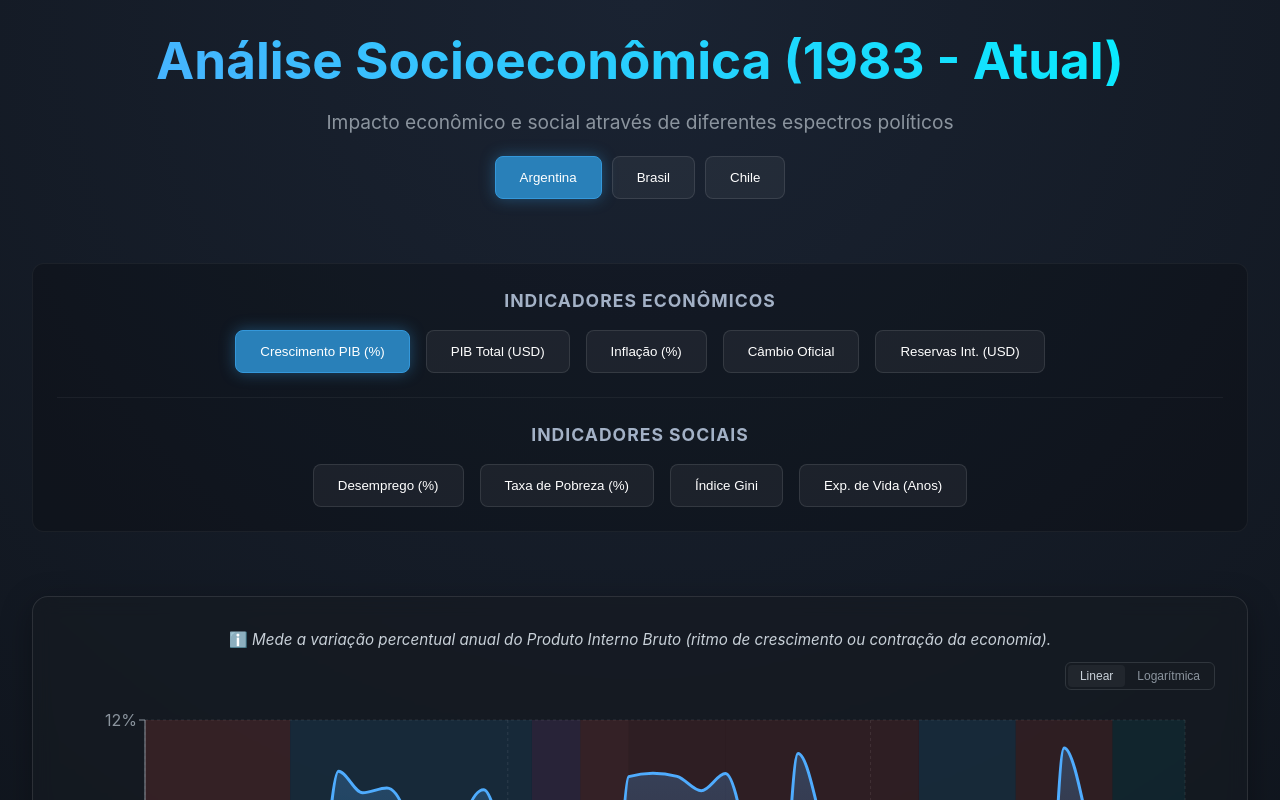
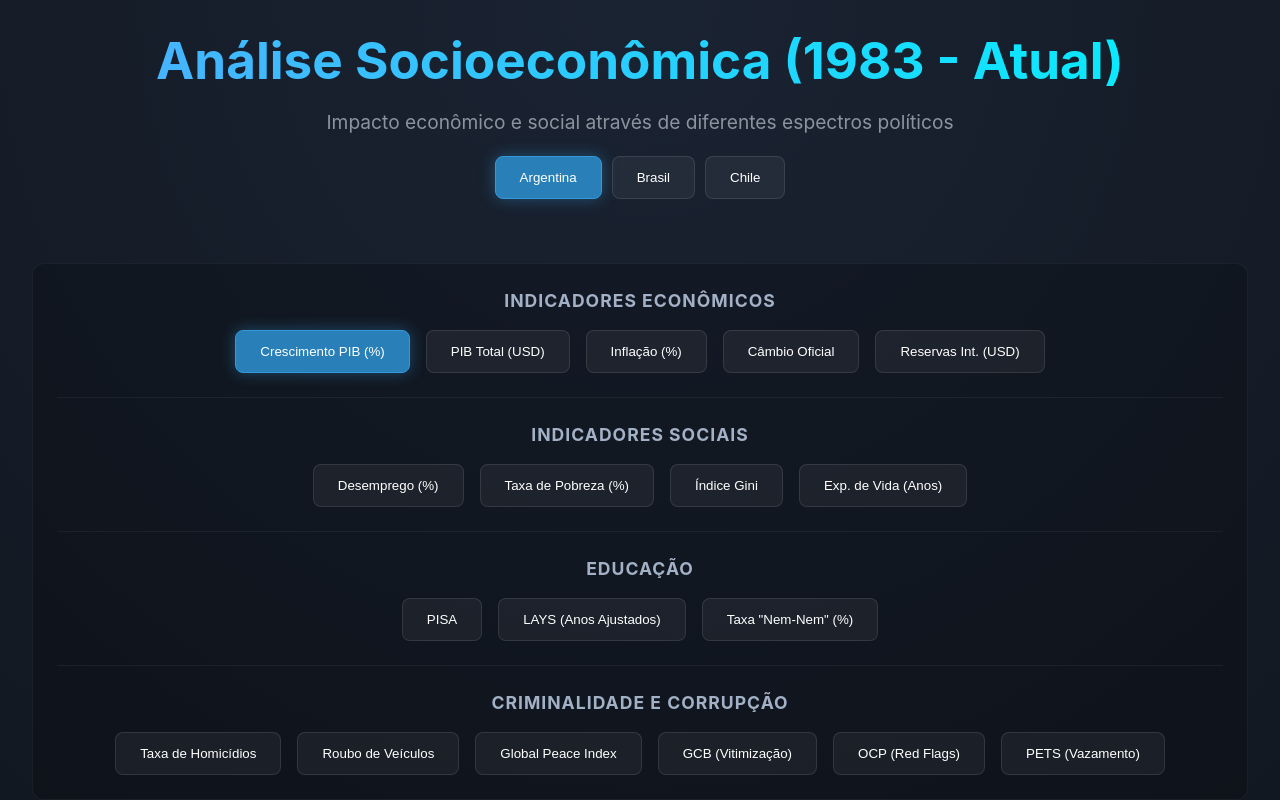
Before and after one commit to flavioescunha/dados-sociais-e-economicos-dos-governos, a React (Vite) app in the folder dashboard/: page / in a window 1280 px wide. Shown: the top 800 px of the page. Built offline with nearby package versions, Linux system fonts and the light colour scheme.

Commit message:
Adiciona novos indicadores de educação, criminalidade e corrupção

```diff
--- a/dashboard/src/App.jsx
+++ b/dashboard/src/App.jsx
@@ -16,7 +16,16 @@ function App() {
     unemployment: 'Fonte: Banco Mundial (OIT) - Código: SL.UEM.TOTL.ZS',
     poverty: 'Fonte: Banco Mundial - Código: SI.POV.UMIC (Pobreza US$ 6.85/dia)',
     gini: 'Fonte: Banco Mundial - Código: SI.POV.GINI',
-    life_expectancy: 'Fonte: Banco Mundial - Código: SP.DYN.LE00.IN'
+    life_expectancy: 'Fonte: Banco Mundial - Código: SP.DYN.LE00.IN',
+    homicide: 'Fonte: Banco Mundial (UNODC) - Código: VC.IHR.PSRC.P5',
+    neet: 'Fonte: Banco Mundial (OIT) - Código: SL.UEM.NEET.ZS',
+    lays: 'Fonte: Banco Mundial - Código: HD.HCI.LAYS',
+    gcb: 'Fonte: Transparência Internacional (Global Corruption Barometer)',
+    ocp: 'Fonte: Open Contracting Partnership',
+    pets: 'Fonte: Banco Mundial (PETS)',
+    car_theft: 'Fonte: Secretarias Estaduais de Segurança Pública',
+    gpi: 'Fonte: Institute for Economics & Peace',
+    pisa: 'Fonte: OCDE (PISA)'
   };
 
   useEffect(() => {
@@ -42,7 +51,16 @@ function App() {
     unemployment: 'Mostra o percentual da força de trabalho que está ativamente buscando emprego, mas não consegue encontrar.',
     poverty: 'Percentual da população que vive com menos de US$ 6,85 por dia (linha internacional de pobreza para a região).',
     gini: 'Mede a desigualdade de renda (de 0 a 100). Valores maiores indicam maior concentração de riqueza (desigualdade).',
-    life_expectancy: 'Média de anos de vida esperada para um recém-nascido, refletindo a qualidade geral de saúde e bem-estar.'
+    life_expectancy: 'Média de anos de vida esperada para um recém-nascido, refletindo a qualidade geral de saúde e bem-estar.',
+    homicide: 'Taxa de homicídios intencionais por 100 mil habitantes. Padrão ouro para medir violência extrema devido à baixíssima subnotificação.',
+    neet: 'Taxa de Jovens "Nem-Nem" (15 a 24 anos) que não estudam, não trabalham e não estão em treinamento.',
+    lays: 'Anos de Escolaridade Ajustados pela Aprendizagem (LAYS). Combina o tempo gasto na escola com a qualidade do aprendizado.',
+    gcb: 'Barômetro Global da Corrupção (GCB). Porcentagem de pessoas que relatam experiência direta de pagamento de propinas.',
+    ocp: 'Open Contracting Partnership. Analisa contratos públicos para identificar "bandeiras vermelhas" (ex: licitações de concorrente único).',
+    pets: 'Rastreamento de Despesas Públicas (PETS). Mede a diferença contábil entre a verba enviada e a efetivamente recebida na ponta.',
+    car_theft: 'Taxa de roubo e furto de veículos. Melhor termômetro para crimes patrimoniais dada a notificação para o seguro ser quase 100%.',
+    gpi: 'Índice Global da Paz. Combina múltiplos indicadores desde taxa de encarceramento até percepção de segurança.',
+    pisa: 'PISA (Programa Internacional de Avaliação de Estudantes). Mede competências de alunos de 15 anos em leitura, matemática e ciências.'
   };
 
   return (
@@ -93,6 +111,23 @@ function App() {
               <button className={`control-btn ${activeMetric === 'gini' ? 'active' : ''}`} onClick={() => setActiveMetric('gini')}>Índice Gini</button>
               <button className={`control-btn ${activeMetric === 'life_expectancy' ? 'active' : ''}`} onClick={() => setActiveMetric('life_expectancy')}>Exp. de Vida (Anos)</button>
             </div>
+
+            <h3>Educação</h3>
+            <div className="controls">
+              <button className={`control-btn ${activeMetric === 'pisa' ? 'active' : ''}`} onClick={() => setActiveMetric('pisa')}>PISA</button>
+              <button className={`control-btn ${activeMetric === 'lays' ? 'active' : ''}`} onClick={() => setActiveMetric('lays')}>LAYS (Anos Ajustados)</button>
+              <button className={`control-btn ${activeMetric === 'neet' ? 'active' : ''}`} onClick={() => setActiveMetric('neet')}>Taxa "Nem-Nem" (%)</button>
+            </div>
+
+            <h3>Criminalidade e Corrupção</h3>
+            <div className="controls">
+              <button className={`control-btn ${activeMetric === 'homicide' ? 'active' : ''}`} onClick={() => setActiveMetric('homicide')}>Taxa de Homicídios</button>
+              <button className={`control-btn ${activeMetric === 'car_theft' ? 'active' : ''}`} onClick={() => setActiveMetric('car_theft')}>Roubo de Veículos</button>
+              <button className={`control-btn ${activeMetric === 'gpi' ? 'active' : ''}`} onClick={() => setActiveMetric('gpi')}>Global Peace Index</button>
+              <button className={`control-btn ${activeMetric === 'gcb' ? 'active' : ''}`} onClick={() => setActiveMetric('gcb')}>GCB (Vitimização)</button>
+              <button className={`control-btn ${activeMetric === 'ocp' ? 'active' : ''}`} onClick={() => setActiveMetric('ocp')}>OCP (Red Flags)</button>
+              <button className={`control-btn ${activeMetric === 'pets' ? 'active' : ''}`} onClick={() => setActiveMetric('pets')}>PETS (Vazamento)</button>
+            </div>
           </div>
 
           <div className="chart-card">
```
Also changed, not shown: 1 other file (tests, documents, lock files or other folders).
